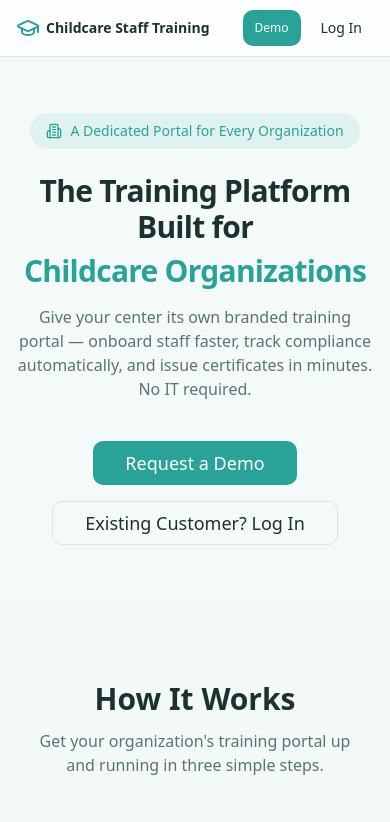
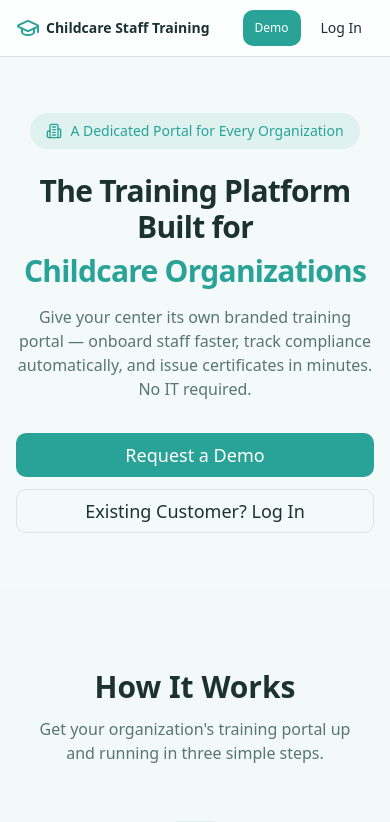
Before and after one commit to david54766/admin-haven-link, a React (Vite) app: page / in a window 390 px wide. Shown: the top 822 px of the page. Built offline with nearby package versions, Linux system fonts and the light colour scheme; no server answers; the database is empty; the HTML template or start-up script is replaced by a standard one.

Commit message:
Improve landing mobile layout

```diff
--- a/src/pages/Landing.tsx
+++ b/src/pages/Landing.tsx
@@ -72,7 +72,7 @@ export default function Landing() {
             track compliance automatically, and issue certificates in minutes. No IT required.
           </p>
 
-          <div className="mt-10 flex justify-center gap-4 flex-wrap">
+          <div className="mt-8 sm:mt-10 flex flex-col sm:flex-row justify-center gap-3 sm:gap-4">
             <Button size="lg" className="text-lg px-8" asChild>
               <a href="mailto:support@childcarestafftraining.com">Request a Demo</a>
             </Button>
```
